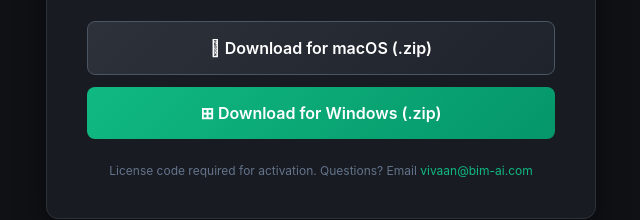
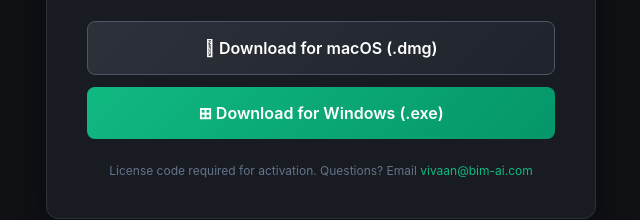
Before and after one commit to VivaanTheDeveloper/bim-ai-download, a plain HTML site: page index.html in a window 1280 px wide. Shown: the part 445-665 px from the top of the page, 319-959 px from the left. Drawn offline with Linux system fonts and the light colour scheme.

Commit message:
Update index.html

```diff
--- a/index.html
+++ b/index.html
@@ -84,11 +84,11 @@
         </div>
 
         <a class="btn btn-mac" href="https://jwnwybndkpetvuhwzjpu.supabase.co/storage/v1/object/public/app-distribution/bim_ai_engine_mac.zip">
-             Download for macOS (.zip)
+             Download for macOS (.dmg)
         </a>
 
         <a class="btn btn-win" href="https://jwnwybndkpetvuhwzjpu.supabase.co/storage/v1/object/public/app-distribution/bim_ai_engine_windows.zip">
-            ⊞ Download for Windows (.zip)
+            ⊞ Download for Windows (.exe)
         </a>
 
         <p class="footer-note">
```
